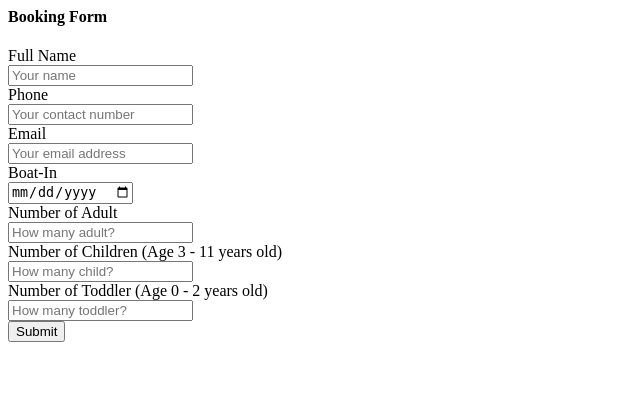
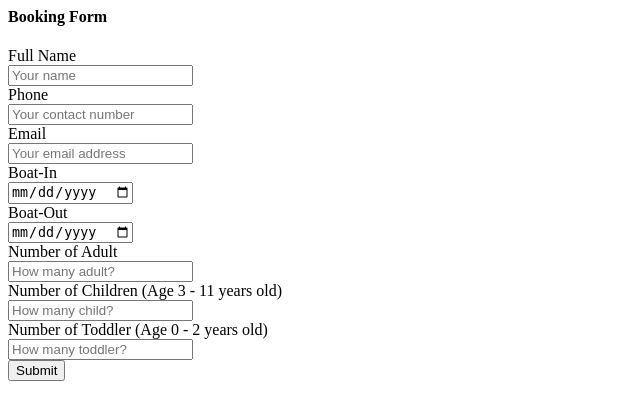
Before and after one commit to hanasoka/merang-jetty, a Flask app: template templates/booking_form.html in a window 1280 px wide. Shown: the top 420 px of the page, without its empty margins (0-640 px from the left). Run offline with Flask 3, Linux system fonts and the light colour scheme; the template is opened without the code that fills it, so the values that code supplies are empty.

Commit message:
edit form

```diff
--- a/templates/booking_form.html
+++ b/templates/booking_form.html
@@ -20,7 +20,10 @@
     <input type="date" required id="boat_in" name="boat_in" placeholder="Boat-In Date">
   </div>
 
-
+  <div class="mb-2">
+    <label for="boat_out">Boat-Out</label><br>
+    <input type="date" required id="boat_out" name="boat_out" placeholder="Travel Date">
+  </div>
 
   <div class="mb-2">
     <label for="adult">Number of Adult</label><br>
```
